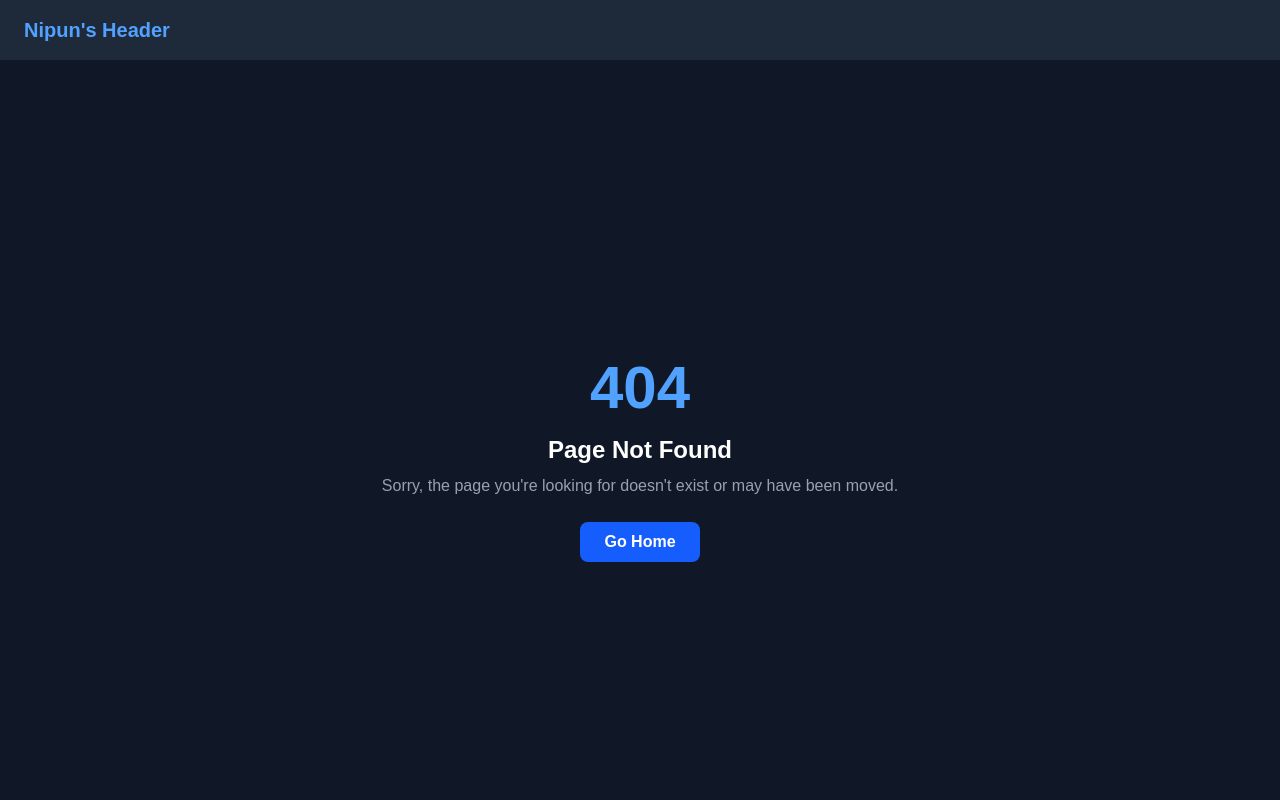
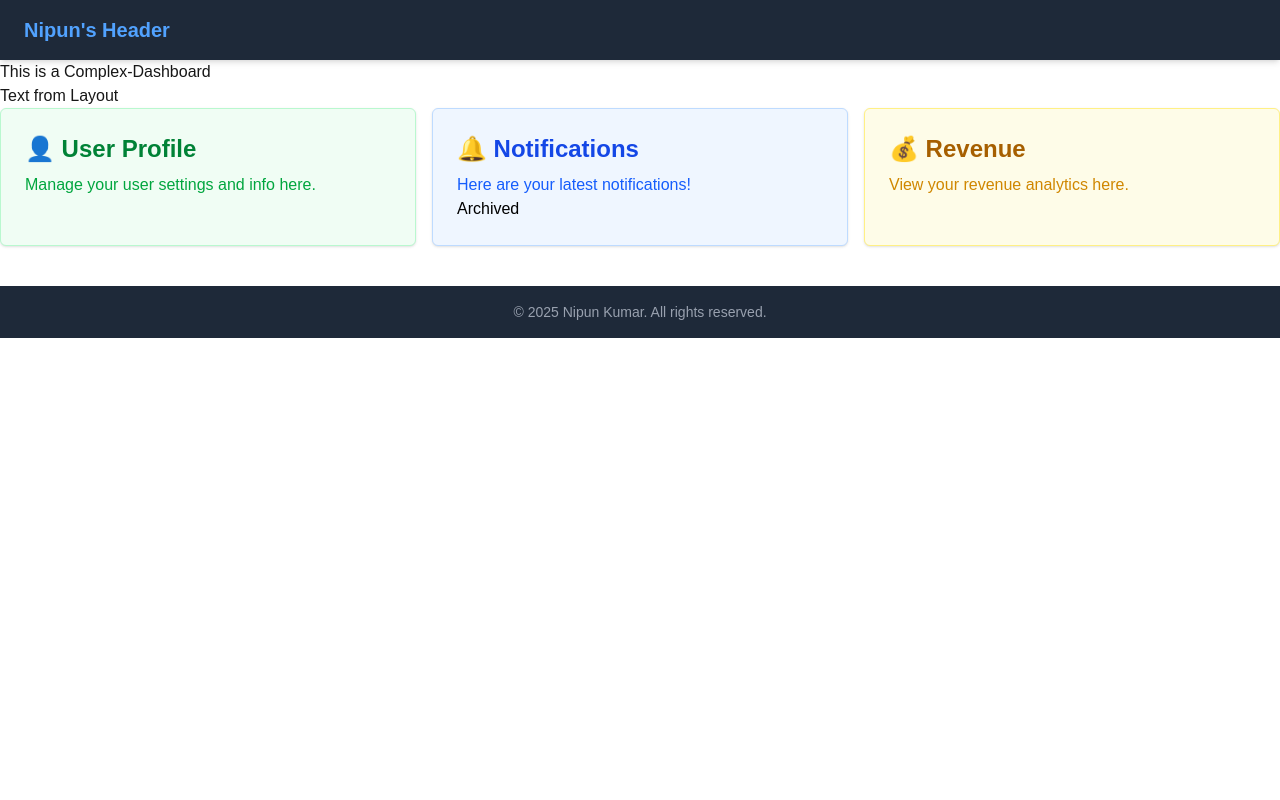
Before and after one commit to Havdep/Next-JS-, a Next.js app: page /complex-dashboard in a window 1280 px wide. Before the commit this address had no page. Shown: the top 800 px of the page. Built offline with nearby package versions, Linux system fonts and the light colour scheme.

Commit message:
Add parallel Routes @

```diff
--- /dev/null
+++ b/src/app/complex-dashboard/@notification/archived/page.tsx
@@ -0,0 +1,16 @@
+// app/@notification/page.tsx
+import Link from "next/link";
+
+export default function ArchivedNotificationPage() {
+  return (
+    <div className="p-6 bg-blue-50 border border-blue-200 rounded-md shadow">
+      <h1 className="text-2xl font-bold text-blue-700">
+        🔔 Archived Notifications
+      </h1>
+      <p className="text-blue-600 mt-2">Here are your latest notifications!</p>
+      <Link href={"/complex-dashboard/"} className="text-black mt-2">
+        Regular Notifications
+      </Link>
+    </div>
+  );
+}
--- /dev/null
+++ b/src/app/complex-dashboard/@notification/page.tsx
@@ -0,0 +1,14 @@
+// app/@notification/page.tsx
+import Link from "next/link";
+
+export default function NotificationPage() {
+  return (
+    <div className="p-6 bg-blue-50 border border-blue-200 rounded-md shadow">
+      <h1 className="text-2xl font-bold text-blue-700">🔔 Notifications</h1>
+      <p className="text-blue-600 mt-2">Here are your latest notifications!</p>
+      <Link href={"/complex-dashboard/archived"} className="text-black mt-2">
+        Archived
+      </Link>
+    </div>
+  );
+}
--- /dev/null
+++ b/src/app/complex-dashboard/@revenue/default.tsx
@@ -0,0 +1,10 @@
+export default function RevenueDefault() {
+  return (
+    <div className="p-4 bg-gray-50 border border-gray-200 rounded shadow">
+      <h2 className="text-lg font-semibold text-gray-700">
+        💲💱 Revenue Fall Back Content
+      </h2>
+      <p className="text-gray-500 mt-1">You’re all caught up!</p>
+    </div>
+  );
+}
--- /dev/null
+++ b/src/app/complex-dashboard/@revenue/page.tsx
@@ -0,0 +1,9 @@
+// app/@revenue/page.tsx
+export default function RevenuePage() {
+  return (
+    <div className="p-6 bg-yellow-50 border border-yellow-200 rounded-md shadow">
+      <h1 className="text-2xl font-bold text-yellow-700">💰 Revenue</h1>
+      <p className="text-yellow-600 mt-2">View your revenue analytics here.</p>
+    </div>
+  );
+}
--- /dev/null
+++ b/src/app/complex-dashboard/@users/default.tsx
@@ -0,0 +1,10 @@
+export default function UsersDefault() {
+  return (
+    <div className="p-4 bg-gray-50 border border-gray-200 rounded shadow">
+      <h2 className="text-lg font-semibold text-gray-700">
+        🕵️‍♂️👨‍🏫 Users Fall Back Content
+      </h2>
+      <p className="text-gray-500 mt-1">You’re all caught up!</p>
+    </div>
+  );
+}
--- /dev/null
+++ b/src/app/complex-dashboard/@users/page.tsx
@@ -0,0 +1,11 @@
+// app/@user/page.tsx
+export default function UserPage() {
+  return (
+    <div className="p-6 bg-green-50 border border-green-200 rounded-md shadow">
+      <h1 className="text-2xl font-bold text-green-700">👤 User Profile</h1>
+      <p className="text-green-600 mt-2">
+        Manage your user settings and info here.
+      </p>
+    </div>
+  );
+}
--- /dev/null
+++ b/src/app/complex-dashboard/default.tsx
@@ -0,0 +1,7 @@
+import React from "react";
+
+const ChildrenDefault = () => {
+  return <div>This is a Complex-Dashboard Default Content</div>;
+};
+
+export default ChildrenDefault;
--- /dev/null
+++ b/src/app/complex-dashboard/layout.tsx
@@ -0,0 +1,27 @@
+import React from "react";
+
+const layout = ({
+  children,
+  notification,
+  users,
+  revenue,
+}: {
+  children: React.ReactNode;
+  notification: React.ReactNode;
+  users: React.ReactNode;
+  revenue: React.ReactNode;
+}) => {
+  return (
+    <>
+      {children}
+      <div>Text from Layout</div>
+      <div className="grid grid-cols-3 gap-4">
+        {users}
+        {notification}
+        {revenue}
+      </div>
+    </>
+  );
+};
+
+export default layout;
--- /dev/null
+++ b/src/app/complex-dashboard/page.tsx
@@ -0,0 +1,7 @@
+import React from "react";
+
+const ComplexDashboard = () => {
+  return <div>This is a Complex-Dashboard</div>;
+};
+
+export default ComplexDashboard;
```
